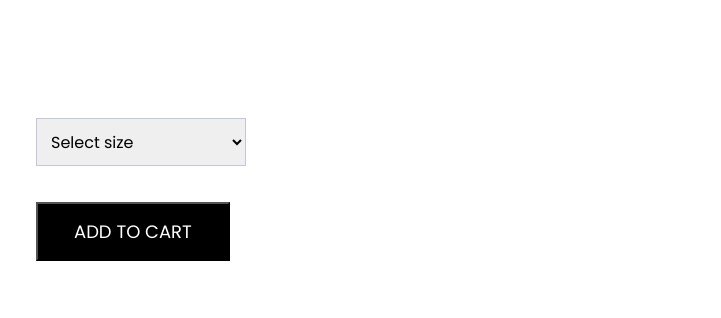
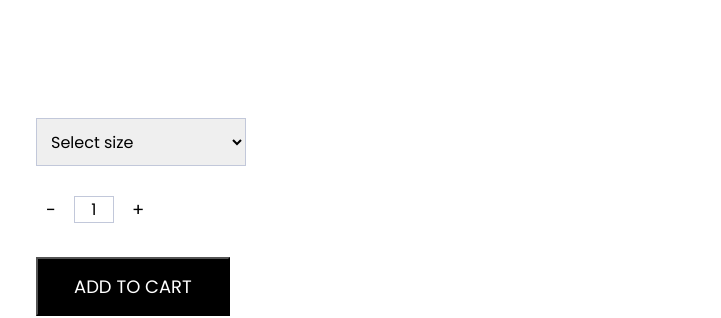
Before and after one commit to Kampus-Merdeka-Software-Engineering/FE-Balikpapan-8, a plain HTML site: page views/detail-products.html in a window 1280 px wide. Shown: the top 318 px of the page, 559-1280 px from the left. Drawn offline with nearby package versions, Linux system fonts and the light colour scheme; no server answers.

Commit message:
add quantity products

```diff
--- a/css/detail-products.css
+++ b/css/detail-products.css
@@ -82,8 +82,34 @@ html, body {
     border-radius: 0;
     border: 1px solid var(--accentColorGrey);
     padding: 10px;
-    margin-bottom: 36px;
+    margin-bottom: 20px;
 }
+
+
+.quantity-section {
+    display: flex;
+    align-items: center;
+    margin-bottom: 24px;
+  }
+
+  .quantity-button {
+    background-color: transparent;
+    color: var(--accentColorDark);
+    border: none;
+    padding: 10px;
+    font-size: 18px;
+    cursor: pointer;
+    transition: background-color 0.3s ease, transform 0.3s ease;
+  }
+
+
+  .quantity-input {
+    width: 40px;
+    text-align: center;
+    font-size: 16px;
+    margin: 0 8px;
+    border: 1px solid var(--accentColorGrey);
+  }
 
 
 .add-to-cart {
--- a/script/detail-products.js
+++ b/script/detail-products.js
@@ -64,6 +64,23 @@ function populateProductDetails(product) {
     .join("");
   sizeDropdown.innerHTML = sizeOptions;
 
+   // Mengisi jumlah produk
+   const quantityInput = document.getElementById("quantity");
+   const decreaseButton = document.getElementById("decrease-button");
+   const increaseButton = document.getElementById("increase-button");
+
+   decreaseButton.addEventListener("click", () => {
+     const currentQuantity = parseInt(quantityInput.value, 10);
+     if (currentQuantity > 1) {
+       quantityInput.value = currentQuantity - 1;
+     }
+   });
+
+   increaseButton.addEventListener("click", () => {
+     const currentQuantity = parseInt(quantityInput.value, 10);
+     quantityInput.value = currentQuantity + 1;
+   });
+
   // Mengisi ulasan produk
   const reviewsList = product.reviews
     .map((review) => `<li>${review}</li>`)
--- a/views/detail-products.html
+++ b/views/detail-products.html
@@ -36,6 +36,11 @@
             <select name="size" id="size">
               <option value="" selected>Select size</option>
             </select>
+          </div>
+          <div class="quantity-section">
+            <button class="quantity-button" id="decrease-button">-</button>
+            <input type="text" class="quantity-input" id="quantity" value="1" readonly />
+            <button class="quantity-button" id="increase-button">+</button>
           </div>
           <button class="add-to-cart">Add to Cart</button>
         </div>
```
